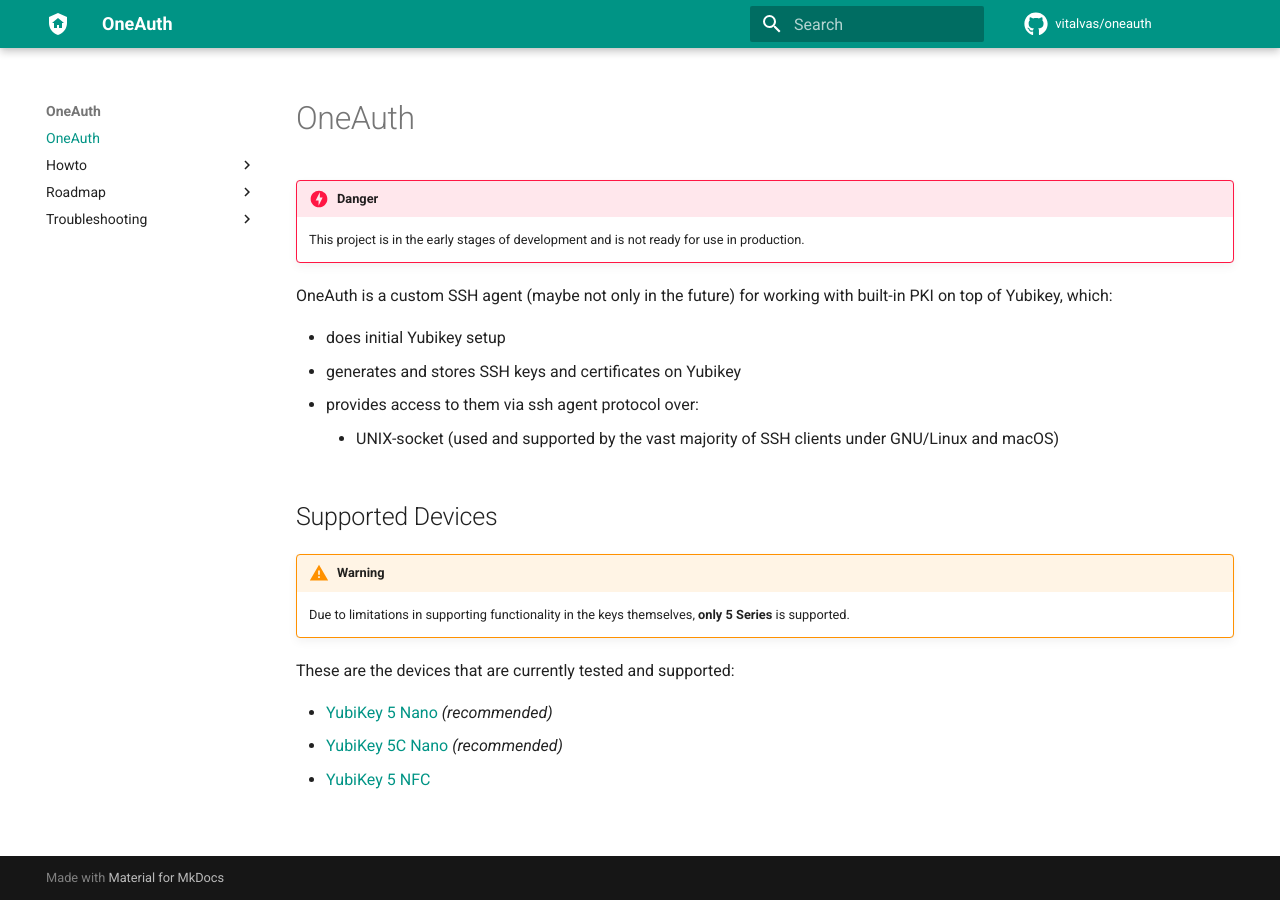
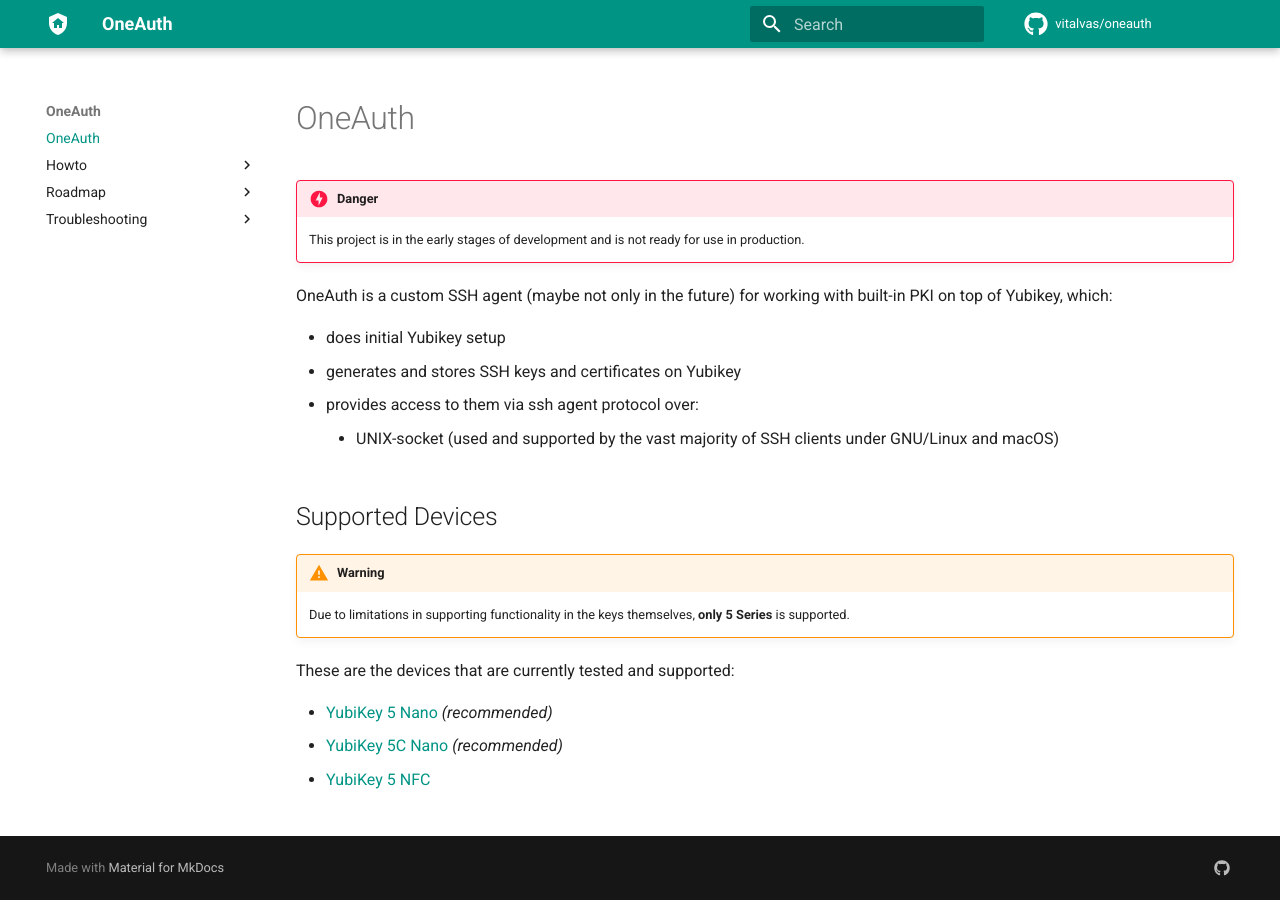
Before and after one commit to vitalvas/oneauth, an MkDocs documentation site: the page built from docs/docs/index.md, in a window 1280 px wide. Built offline with MkDocs 1.6.1 and Material for MkDocs 9.7.7, drawn with Linux system fonts in a browser that asks for light colours; comment, search, counter and statistics services are not loaded.

```diff
--- a/docs/mkdocs.yml
+++ b/docs/mkdocs.yml
@@ -13,7 +13,9 @@ theme:
     logo: material/shield-home
     repo: fontawesome/brands/github
   palette:
+    scheme: default
     primary: teal
+    accent: blue
   features:
     - navigation.indexes
     - search.suggest
@@ -39,3 +41,7 @@ extra:
   analytics:
     provider: google
     property: G-B11JFXW6PV
+  social:
+    - icon: fontawesome/brands/github
+      link: https://github.com/vitalvas/oneauth/discussions
+      name: Discussions
```
